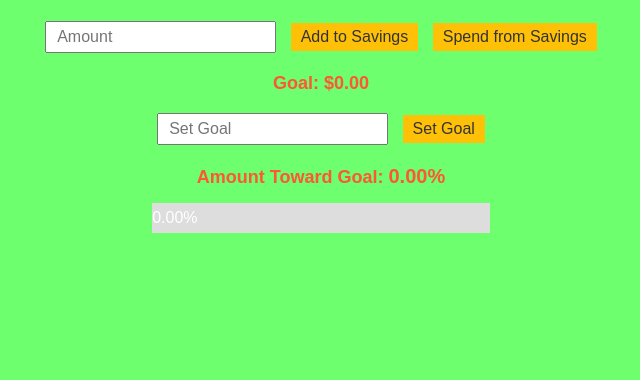
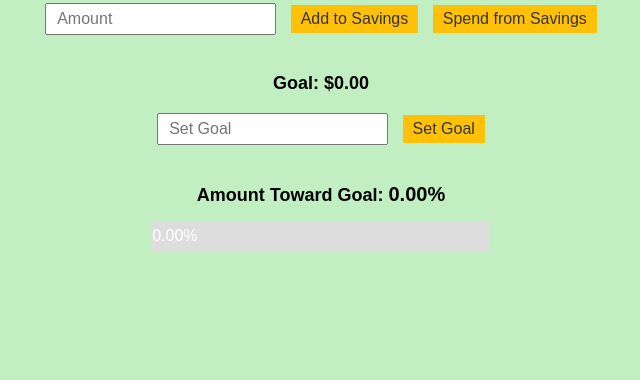
Before and after one commit to KamronRichards/Piggy-Bank-App, a plain HTML site: page index.html in a window 1280 px wide. Shown: the part 420-800 px from the top of the page, without its empty margins (319-959 px from the left). Drawn offline with Linux system fonts and the light colour scheme.

Commit message:
color changes

```diff
--- a/index.html
+++ b/index.html
@@ -4,7 +4,7 @@
     <title>Kid-Friendly Banking</title>
     <style>
       body {
-        background-color: #6dff6d; /* A vibrant green background */
+        background-color: #c2efc2; /* A green background */
         display: flex;
         flex-direction: column;
         align-items: center;
@@ -23,7 +23,7 @@
 
       h2 {
         text-align: center;
-        color: #ff5733; /* A playful orange color */
+        color: black; /* A playful orange color */
         font-size: 18px;
       }
 
@@ -46,7 +46,7 @@
       }
 
       #goalProgress {
-        color: #ff5733; /* #4caf50; A calming green color */
+        color: black; /* #4caf50; A calming green color */
         font-size: 20px;
       }
 
@@ -86,9 +86,12 @@
       <button id="subtractFromSavings">Spend from Savings</button>
     </div>
     <div>
+      <br />
       <h2>Goal: $<span id="goalAmount">0.00</span></h2>
       <input type="number" id="goalTarget" placeholder="Set Goal" />
       <button id="setGoal">Set Goal</button>
+      <br />
+      <br />
       <h2>Amount Toward Goal: <span id="goalProgress">0.00</span></h2>
 
       <!-- Progress bar container -->
```
